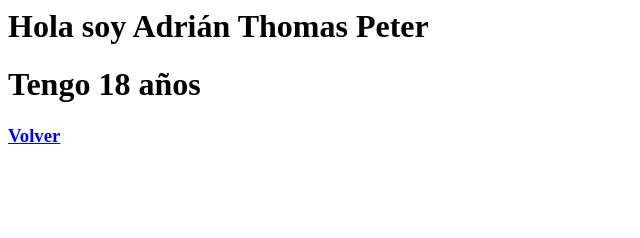
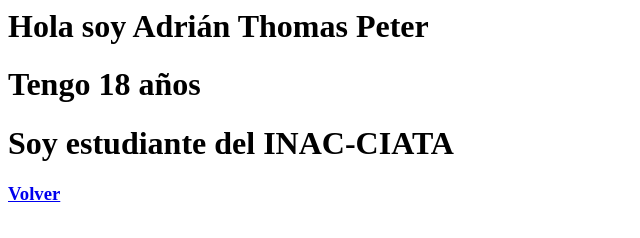
Before and after one commit to Thomas-456/Presentacion, a plain HTML site: page Mi presentacion personal.html in a window 1280 px wide. Shown: the whole page, without its empty margins (0-640 px from the left). Drawn offline with Linux system fonts and the light colour scheme.

Commit message:
Add student affiliation to presentation
Added a new heading to introduce the student's affiliation.

```diff
--- a/Mi presentacion personal.html
+++ b/Mi presentacion personal.html
@@ -4,6 +4,8 @@
 <body>
 <h1>Hola soy Adrián Thomas Peter</h1>
 <h1>Tengo 18 años</h1>
+<h1>Soy estudiante del INAC-CIATA</h1>
 <h3><a href="index.html">Volver</a></h3>
 </body>
+
 </html>
```
